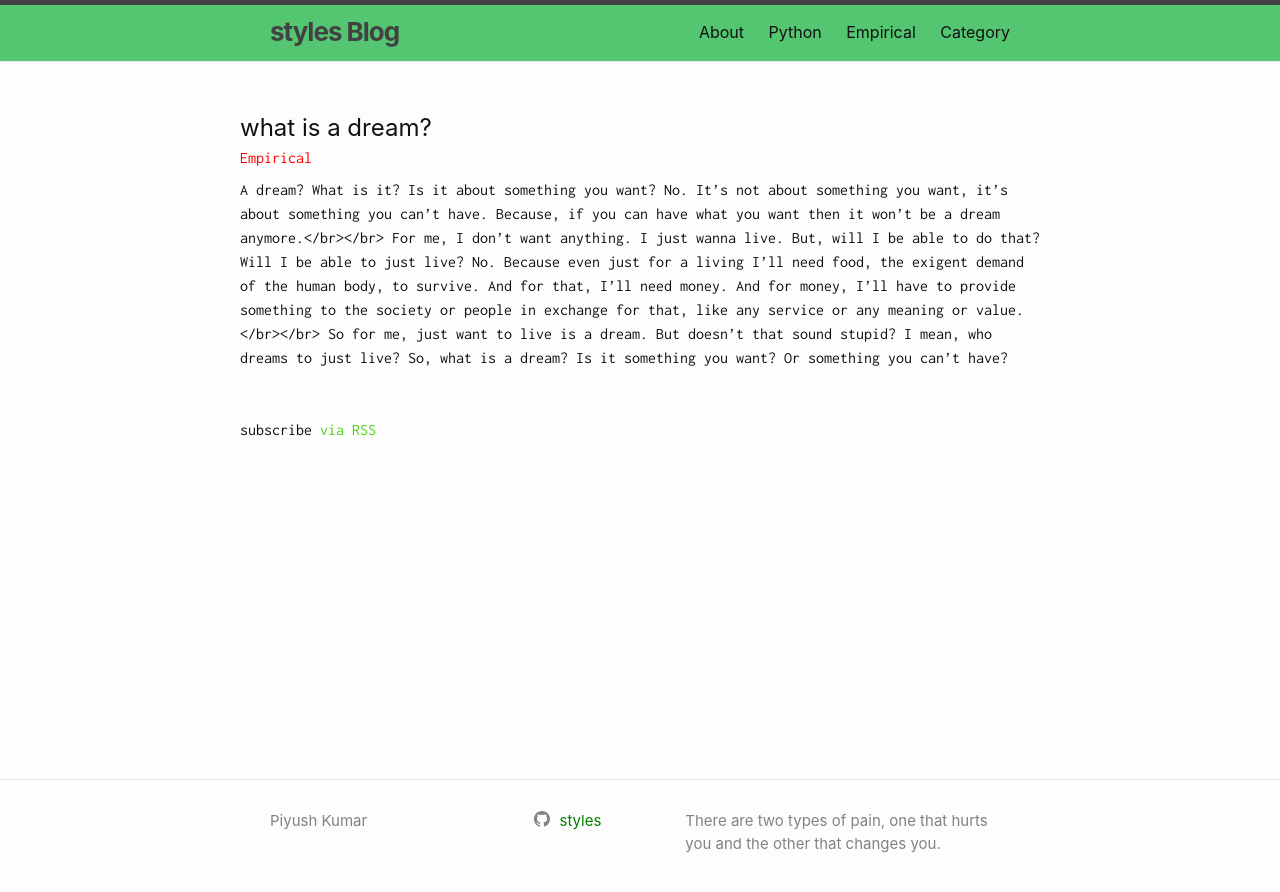
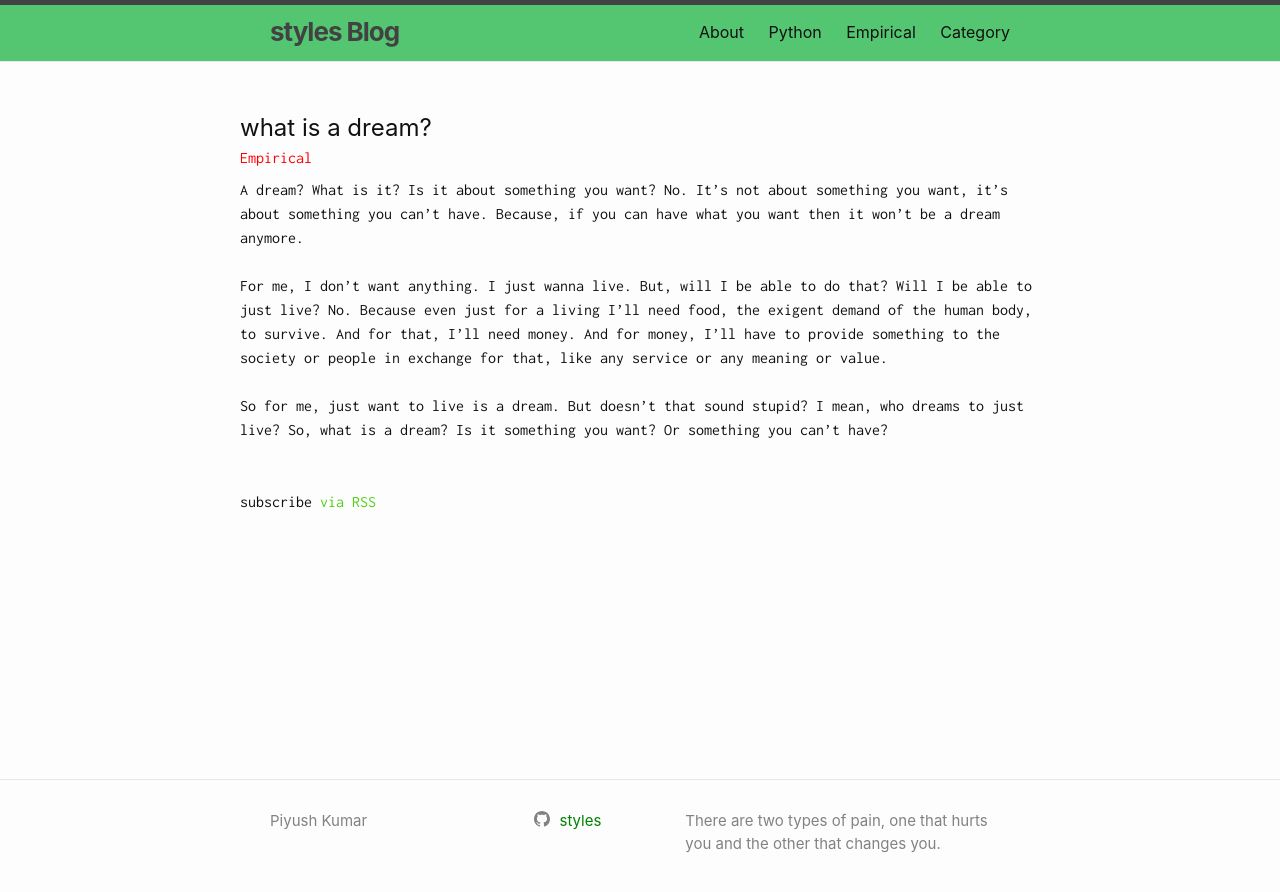
Before and after one commit to styles3544/Blog, a Jekyll site: the page built from _empirical/2020-08-08-.md, in a window 1280 px wide. Shown: the top 892 px of the page. Built offline with Jekyll 4.4.1, drawn with Linux system fonts in a browser that asks for light colours; comment, search, counter and statistics services are not loaded.

Commit message:
renovating

```diff
--- a/_empirical/2020-08-08-.md
+++ b/_empirical/2020-08-08-.md
@@ -6,6 +6,6 @@ categories:
 - empirical
 ---
 
-A dream? What is it? Is it about something you want? No. It's not about something you want, it's about something you can't have. Because, if you can have what you want then it won't be a dream anymore.</br></br>
-For me, I don't want anything. I just wanna live. But, will I be able to do that? Will I be able to just live? No. Because even just for a living I'll need food, the exigent demand of the human body, to survive. And for that, I'll need money. And for money, I'll have to provide something to the society or people in exchange for that, like any service or any meaning or value.</br></br>
+A dream? What is it? Is it about something you want? No. It's not about something you want, it's about something you can't have. Because, if you can have what you want then it won't be a dream anymore.<br/><br/>
+For me, I don't want anything. I just wanna live. But, will I be able to do that? Will I be able to just live? No. Because even just for a living I'll need food, the exigent demand of the human body, to survive. And for that, I'll need money. And for money, I'll have to provide something to the society or people in exchange for that, like any service or any meaning or value.<br/><br/>
 So for me, just want to live is a dream. But doesn't that sound stupid? I mean, who dreams to just live? So, what is a dream? Is it something you want? Or something you can't have?
```
